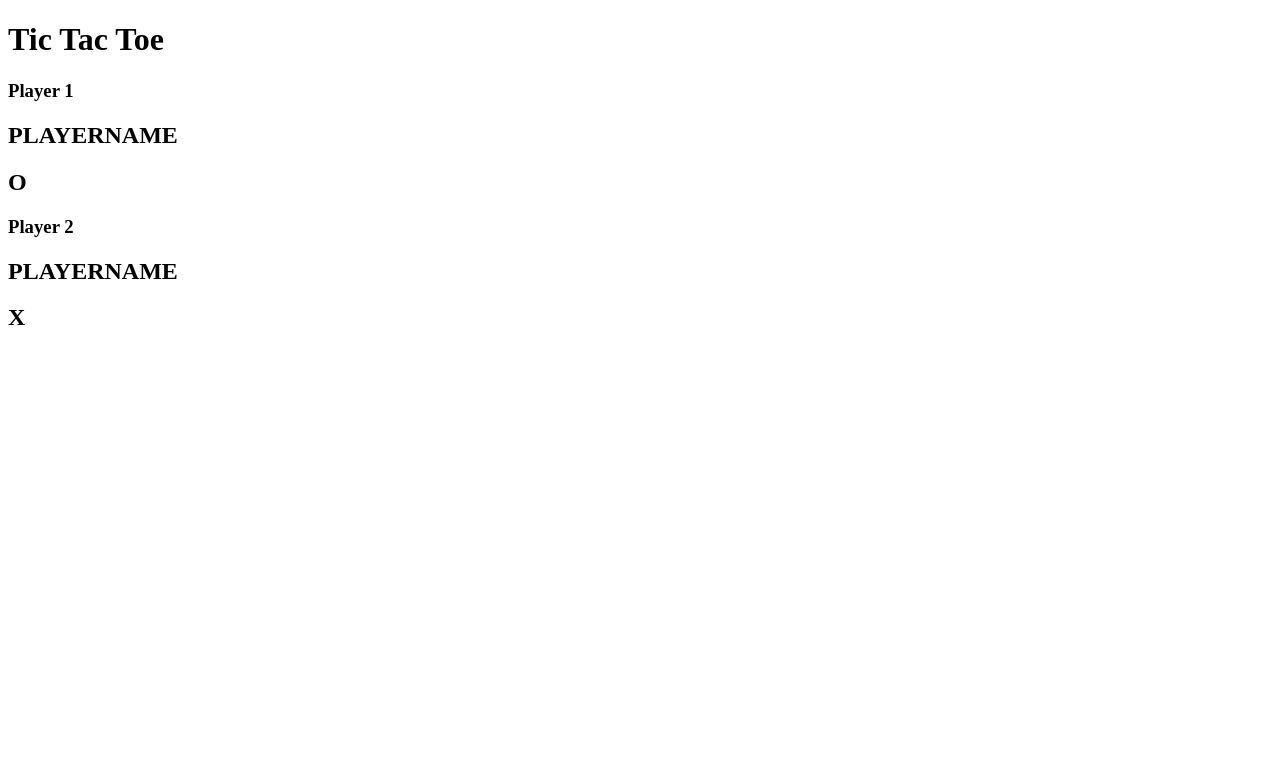
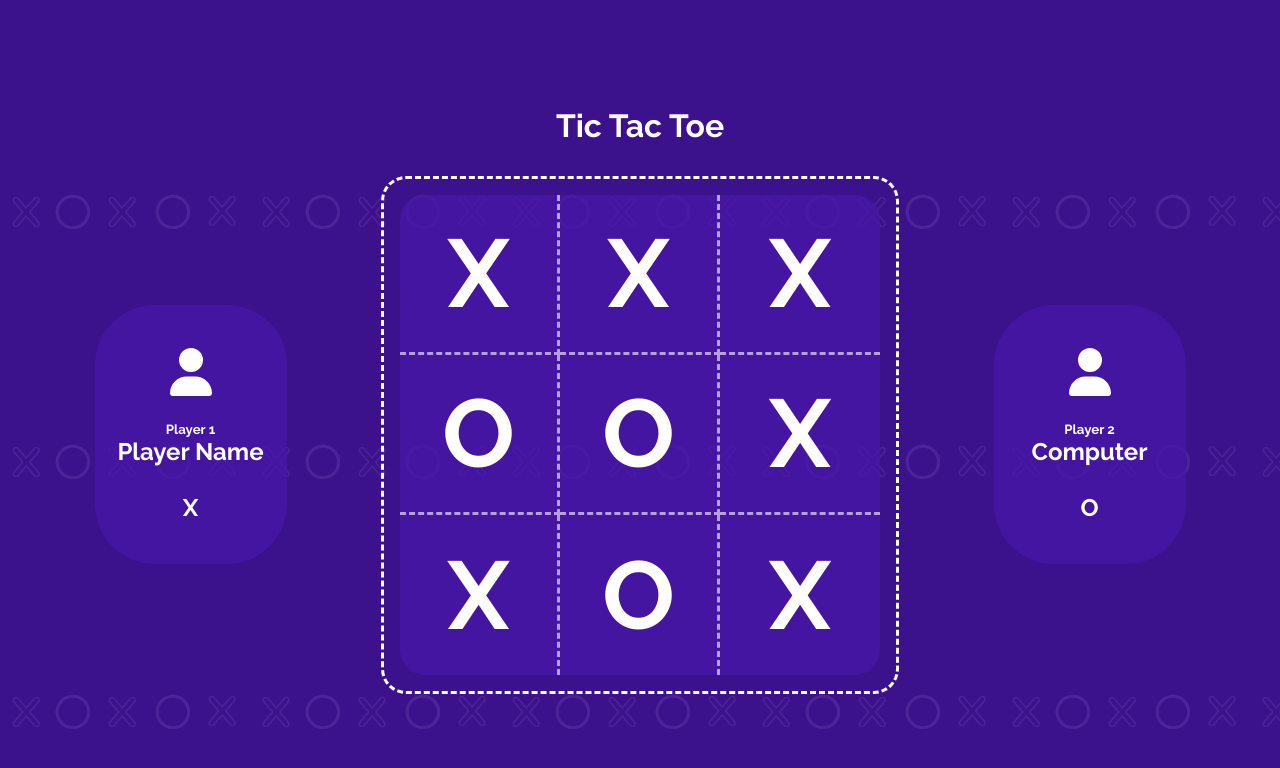
Before and after one commit to BwBest/tic-tac-toe, a website: page index.html in a window 1280 px wide. Drawn offline with Linux system fonts and the light colour scheme.

Commit message:
Add base styling

```diff
--- a/index.html
+++ b/index.html
@@ -7,30 +7,40 @@
     <title>Tic-Tac-Toe</title>
     <link rel="stylesheet" href="./style.css">
     <script src="./game.js" defer></script>
+    <script src="https://kit.fontawesome.com/aa92680613.js" crossorigin="anonymous"></script>
+    <link rel="preconnect" href="https://fonts.googleapis.com">
+    <link rel="preconnect" href="https://fonts.gstatic.com" crossorigin>
+    <link href="https://fonts.googleapis.com/css2?family=Raleway:wght@400;700&display=swap" rel="stylesheet">
 </head>
 <body>
-    <h1>Tic Tac Toe</h1>
+    <h1 id="title">Tic Tac Toe</h1>
     <div id="game">
-        <div id="player1">
-            <h3>Player 1</h3>
-            <h2>PLAYERNAME</h4>
-            <h2>O</h2>
+        <div id="player1" class="player-box">
+            <svg xmlns="http://www.w3.org/2000/svg" viewBox="0 0 448 512"><path d="M224 256A128 128 0 1 0 224 0a128 128 0 1 0 0 256zm-45.7 48C79.8 304 0 383.8 0 482.3C0 498.7 13.3 512 29.7 512H418.3c16.4 0 29.7-13.3 29.7-29.7C448 383.8 368.2 304 269.7 304H178.3z"/></svg>
+            <div class="center">
+                <h5>Player 1</h5>
+                <h2>Player Name</h2>
+            </div>
+            <h2>X</h2>
         </div>
         <div id="game-board">
-            <div id="box1"></div>
-            <div id="box2"></div>
-            <div id="box3"></div>
-            <div id="box4"></div>
-            <div id="box5"></div>
-            <div id="box6"></div>
-            <div id="box7"></div>
-            <div id="box8"></div>
-            <div id="box9"></div>
+            <div id="box1" class="box">X</div>
+            <div id="box2" class="box">X</div>
+            <div id="box3" class="box">X</div>
+            <div id="box4" class="box">O</div>
+            <div id="box5" class="box">O</div>
+            <div id="box6" class="box">X</div>
+            <div id="box7" class="box">X</div>
+            <div id="box8" class="box">O</div>
+            <div id="box9" class="box">X</div>
         </div>
-        <div id="player2">
-            <h3>Player 2</h3>
-            <h2>PLAYERNAME</h4>
-            <h2>X</h2>
+        <div id="player2" class="player-box">
+            <svg xmlns="http://www.w3.org/2000/svg" viewBox="0 0 448 512"><path d="M224 256A128 128 0 1 0 224 0a128 128 0 1 0 0 256zm-45.7 48C79.8 304 0 383.8 0 482.3C0 498.7 13.3 512 29.7 512H418.3c16.4 0 29.7-13.3 29.7-29.7C448 383.8 368.2 304 269.7 304H178.3z"/></svg>
+            <div class="center">
+                <h5>Player 2</h5>
+                <h2>Computer</h2>
+            </div>
+            <h2>O</h2>
         </div>
     </div>
 </body>
--- a/style.css
+++ b/style.css
@@ -0,0 +1,116 @@
+:root{
+    --accent-color: #FFD751;
+    --primary-color: #6C47B4;
+    --bg-dark: #3c118c;
+    --bg-light: rgba(71, 23, 168, 0.76);
+    --text-color: #fff;
+    --inner-grid: rgba(255, 255, 255, 0.603);
+}
+
+*{
+    box-sizing: border-box;
+    margin: 0;
+    padding: 0;
+}
+
+body{
+    background: url(./img/tile.png);
+    color: var(--text-color);
+    font-family: 'Raleway', sans-serif;
+    display: flex;
+    flex-direction: column;
+    align-items: center;
+    justify-content: center;
+    height: 100vh;
+
+}
+
+svg{
+    height: 48px;
+    width: 48px;
+    fill: white;
+}
+
+h2{
+    font-size: 1.5rem;
+}
+
+.center{
+    text-align: center;
+}
+
+#title{
+    margin-bottom: 2rem;
+}
+
+#game{
+    display: flex;
+    align-items: center;
+    justify-content: space-evenly;
+    width: 100%;
+}
+
+#game-board{
+    border: 3px var(--text-color) dashed;
+    border-radius: 25px;
+
+    display: grid;
+    grid-template-columns: repeat(3, 1fr);
+    grid-template-rows: repeat(3, 1fr);
+    grid-column-gap: 0px;
+    grid-row-gap: 0px;
+
+    padding: 1rem;
+}
+
+.player-box{
+    background-color: var(--bg-light);
+    display: flex;
+    flex-direction: column;
+    align-items: center;
+    justify-content: space-evenly;
+    padding: 1rem 1rem;
+    width: 15%;
+    height: 50%;
+    border-radius: 60px;
+}
+
+.box{
+    width: 160px;
+    height: 160px;
+    background: var(--bg-light);
+    display: flex;
+    align-items: center;
+    justify-content: center;
+    font-size: 6rem;
+    font-weight: bold;
+}
+
+#box1, #box2, #box4, #box5{
+    border-right: 3px var(--inner-grid) dashed;
+    border-bottom: 3px var(--inner-grid) dashed;
+}
+
+#box3, #box6{
+    border-bottom: 3px var(--inner-grid) dashed;
+}
+
+#box7, #box8{
+    border-right: 3px var(--inner-grid) dashed;
+}
+
+#box1{
+    border-top-left-radius: 25px;
+}
+
+#box3{
+    border-top-right-radius: 25px;
+}
+
+#box7{
+    border-bottom-left-radius: 25px;
+}
+
+#box9{
+    border-bottom-right-radius: 25px;
+}
```
Also changed, not shown: .eslintrc.js, img/tile.png (added), img/user-solid.svg (added).
